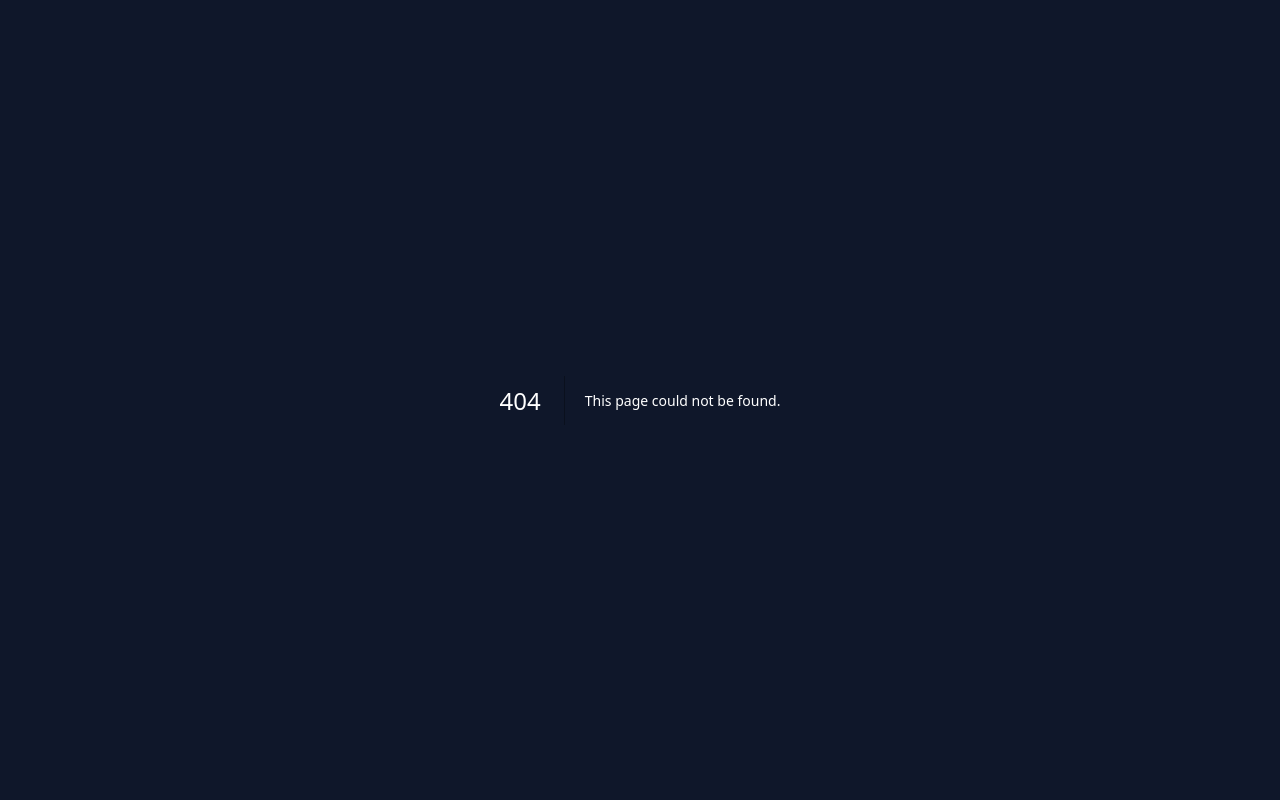
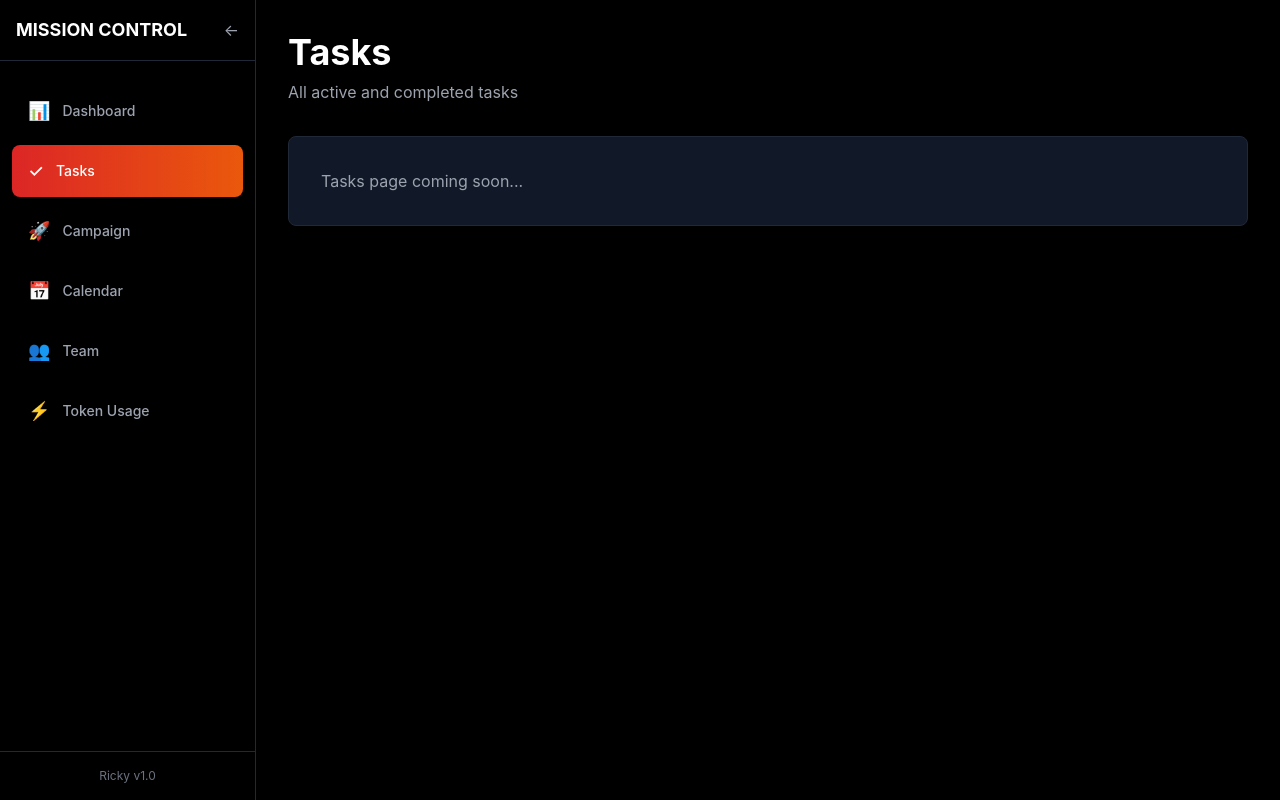
Before and after one commit to joeygore425/goremade-crm-dashboard, a Next.js app: page /tasks in a window 1280 px wide. Before the commit this address had no page. Built offline with nearby package versions, Linux system fonts and the light colour scheme.

Commit message:
🎯 Mission Control v1: Sidebar navigation, all pages, premium design

```diff
--- /dev/null
+++ b/app/calendar/page.tsx
@@ -0,0 +1,21 @@
+'use client';
+
+import React from 'react';
+import Sidebar from '@/components/Sidebar';
+
+export default function CalendarRoute() {
+  return (
+    <div className="flex h-screen bg-black">
+      <Sidebar />
+      <main className="flex-1 overflow-auto">
+        <div className="p-8">
+          <h1 className="text-4xl font-bold mb-2 text-white">Calendar</h1>
+          <p className="text-gray-400 mb-8">Scheduled tasks and campaigns</p>
+          <div className="bg-gray-900 border border-gray-800 rounded-lg p-8 text-gray-400">
+            <p>Calendar view coming soon...</p>
+          </div>
+        </div>
+      </main>
+    </div>
+  );
+}
--- /dev/null
+++ b/app/campaign/page.tsx
@@ -0,0 +1,21 @@
+'use client';
+
+import React from 'react';
+import Sidebar from '@/components/Sidebar';
+
+export default function CampaignRoute() {
+  return (
+    <div className="flex h-screen bg-black">
+      <Sidebar />
+      <main className="flex-1 overflow-auto">
+        <div className="p-8">
+          <h1 className="text-4xl font-bold mb-2 text-white">Trainer Acquisition Campaign</h1>
+          <p className="text-gray-400 mb-8">Email campaign performance and trainer pipeline</p>
+          <div className="bg-gray-900 border border-gray-800 rounded-lg p-8 text-gray-400">
+            <p>Campaign details coming soon...</p>
+          </div>
+        </div>
+      </main>
+    </div>
+  );
+}
--- a/app/page.tsx
+++ b/app/page.tsx
@@ -1,5 +1,20 @@
-import Dashboard from '@/components/Dashboard'
+'use client';
+
+import React from 'react';
+import Sidebar from '@/components/Sidebar';
+import Dashboard from '@/components/Dashboard';
 
 export default function Home() {
-  return <Dashboard />
+  return (
+    <div className="flex h-screen bg-black">
+      <Sidebar />
+      <main className="flex-1 overflow-auto">
+        <div className="p-8">
+          <h1 className="text-4xl font-bold mb-2 text-white">Dashboard</h1>
+          <p className="text-gray-400 mb-8">Welcome to GoreMade Mission Control</p>
+          <Dashboard />
+        </div>
+      </main>
+    </div>
+  );
 }
--- /dev/null
+++ b/app/tasks/page.tsx
@@ -0,0 +1,21 @@
+'use client';
+
+import React from 'react';
+import Sidebar from '@/components/Sidebar';
+
+export default function TasksRoute() {
+  return (
+    <div className="flex h-screen bg-black">
+      <Sidebar />
+      <main className="flex-1 overflow-auto">
+        <div className="p-8">
+          <h1 className="text-4xl font-bold mb-2 text-white">Tasks</h1>
+          <p className="text-gray-400 mb-8">All active and completed tasks</p>
+          <div className="bg-gray-900 border border-gray-800 rounded-lg p-8 text-gray-400">
+            <p>Tasks page coming soon...</p>
+          </div>
+        </div>
+      </main>
+    </div>
+  );
+}
--- /dev/null
+++ b/app/team/page.tsx
@@ -0,0 +1,29 @@
+'use client';
+
+import React from 'react';
+import Sidebar from '@/components/Sidebar';
+
+export default function TeamRoute() {
+  return (
+    <div className="flex h-screen bg-black">
+      <Sidebar />
+      <main className="flex-1 overflow-auto">
+        <div className="p-8">
+          <h1 className="text-4xl font-bold mb-2 text-white">Team</h1>
+          <p className="text-gray-400 mb-8">Agents and their specialties</p>
+          <div className="bg-gray-900 border border-gray-800 rounded-lg p-8">
+            <div className="text-white">
+              <h2 className="text-2xl font-bold mb-4">🤖 Ricky</h2>
+              <div className="space-y-2 text-gray-400">
+                <p><strong>Status:</strong> <span className="text-green-400">● Active</span></p>
+                <p><strong>Specialties:</strong> Trainer research, Email campaigns, Campaign monitoring, Agent management</p>
+                <p><strong>Personality:</strong> Resourceful, direct, quality-focused. Loves finding verified trainers and building systems that actually work.</p>
+                <p><strong>Current Tasks:</strong> 1 active</p>
+              </div>
+            </div>
+          </div>
+        </div>
+      </main>
+    </div>
+  );
+}
--- /dev/null
+++ b/app/token-usage/page.tsx
@@ -0,0 +1,35 @@
+'use client';
+
+import React from 'react';
+import Sidebar from '@/components/Sidebar';
+
+export default function TokenUsageRoute() {
+  return (
+    <div className="flex h-screen bg-black">
+      <Sidebar />
+      <main className="flex-1 overflow-auto">
+        <div className="p-8">
+          <h1 className="text-4xl font-bold mb-2 text-white">Token Usage</h1>
+          <p className="text-gray-400 mb-8">API and agent token consumption</p>
+          <div className="grid grid-cols-3 gap-4 mb-8">
+            <div className="bg-gradient-to-br from-blue-500/10 to-blue-600/10 border border-blue-500/30 rounded-lg p-6">
+              <p className="text-gray-400 text-sm mb-2">Today</p>
+              <p className="text-3xl font-bold text-white">--</p>
+              <p className="text-xs text-gray-500 mt-1">tokens</p>
+            </div>
+            <div className="bg-gradient-to-br from-purple-500/10 to-purple-600/10 border border-purple-500/30 rounded-lg p-6">
+              <p className="text-gray-400 text-sm mb-2">This Week</p>
+              <p className="text-3xl font-bold text-white">--</p>
+              <p className="text-xs text-gray-500 mt-1">tokens</p>
+            </div>
+            <div className="bg-gradient-to-br from-orange-500/10 to-orange-600/10 border border-orange-500/30 rounded-lg p-6">
+              <p className="text-gray-400 text-sm mb-2">This Month</p>
+              <p className="text-3xl font-bold text-white">--</p>
+              <p className="text-xs text-gray-500 mt-1">tokens</p>
+            </div>
+          </div>
+        </div>
+      </main>
+    </div>
+  );
+}
--- /dev/null
+++ b/components/LayoutWrapper.tsx
@@ -0,0 +1,17 @@
+'use client';
+
+import React from 'react';
+import Sidebar from './Sidebar';
+
+export default function LayoutWrapper({ children }: { children: React.ReactNode }) {
+  return (
+    <div className="flex h-screen">
+      <Sidebar />
+      <main className="flex-1 overflow-auto bg-black">
+        <div className="p-8">
+          {children}
+        </div>
+      </main>
+    </div>
+  );
+}
--- /dev/null
+++ b/components/Sidebar.tsx
@@ -0,0 +1,69 @@
+'use client';
+
+import React, { useState } from 'react';
+import Link from 'next/link';
+import { usePathname } from 'next/navigation';
+
+interface SidebarProps {
+  collapsed?: boolean;
+}
+
+export default function Sidebar({ collapsed: initialCollapsed = false }: SidebarProps) {
+  const [collapsed, setCollapsed] = useState(initialCollapsed);
+  const pathname = usePathname();
+
+  const isActive = (path: string) => pathname === path || pathname.startsWith(path + '/');
+
+  const navItems = [
+    { label: 'Dashboard', path: '/', icon: '📊' },
+    { label: 'Tasks', path: '/tasks', icon: '✓' },
+    { label: 'Campaign', path: '/campaign', icon: '🚀' },
+    { label: 'Calendar', path: '/calendar', icon: '📅' },
+    { label: 'Team', path: '/team', icon: '👥' },
+    { label: 'Token Usage', path: '/token-usage', icon: '⚡' },
+  ];
+
+  return (
+    <div
+      className={`${
+        collapsed ? 'w-20' : 'w-64'
+      } bg-black border-r border-gray-800 h-screen flex flex-col transition-all duration-300`}
+    >
+      <div className="p-4 border-b border-gray-800 flex items-center justify-between">
+        {!collapsed && (
+          <h1 className="text-white font-bold text-lg">MISSION CONTROL</h1>
+        )}
+        <button
+          onClick={() => setCollapsed(!collapsed)}
+          className="text-gray-400 hover:text-white transition-colors"
+          aria-label="Toggle sidebar"
+        >
+          {collapsed ? '→' : '←'}
+        </button>
+      </div>
+
+      <nav className="flex-1 py-6 px-3 space-y-2">
+        {navItems.map((item) => (
+          <Link
+            key={item.path}
+            href={item.path}
+            className={`block px-4 py-3 rounded-lg transition-colors text-sm font-medium ${
+              isActive(item.path)
+                ? 'bg-gradient-to-r from-red-600 to-orange-600 text-white'
+                : 'text-gray-400 hover:text-white hover:bg-gray-900'
+            }`}
+          >
+            <div className="flex items-center gap-3">
+              <span className="text-lg">{item.icon}</span>
+              {!collapsed && <span>{item.label}</span>}
+            </div>
+          </Link>
+        ))}
+      </nav>
+
+      <div className="p-4 border-t border-gray-800 text-gray-500 text-xs text-center">
+        {!collapsed && <p>Ricky v1.0</p>}
+      </div>
+    </div>
+  );
+}
```
